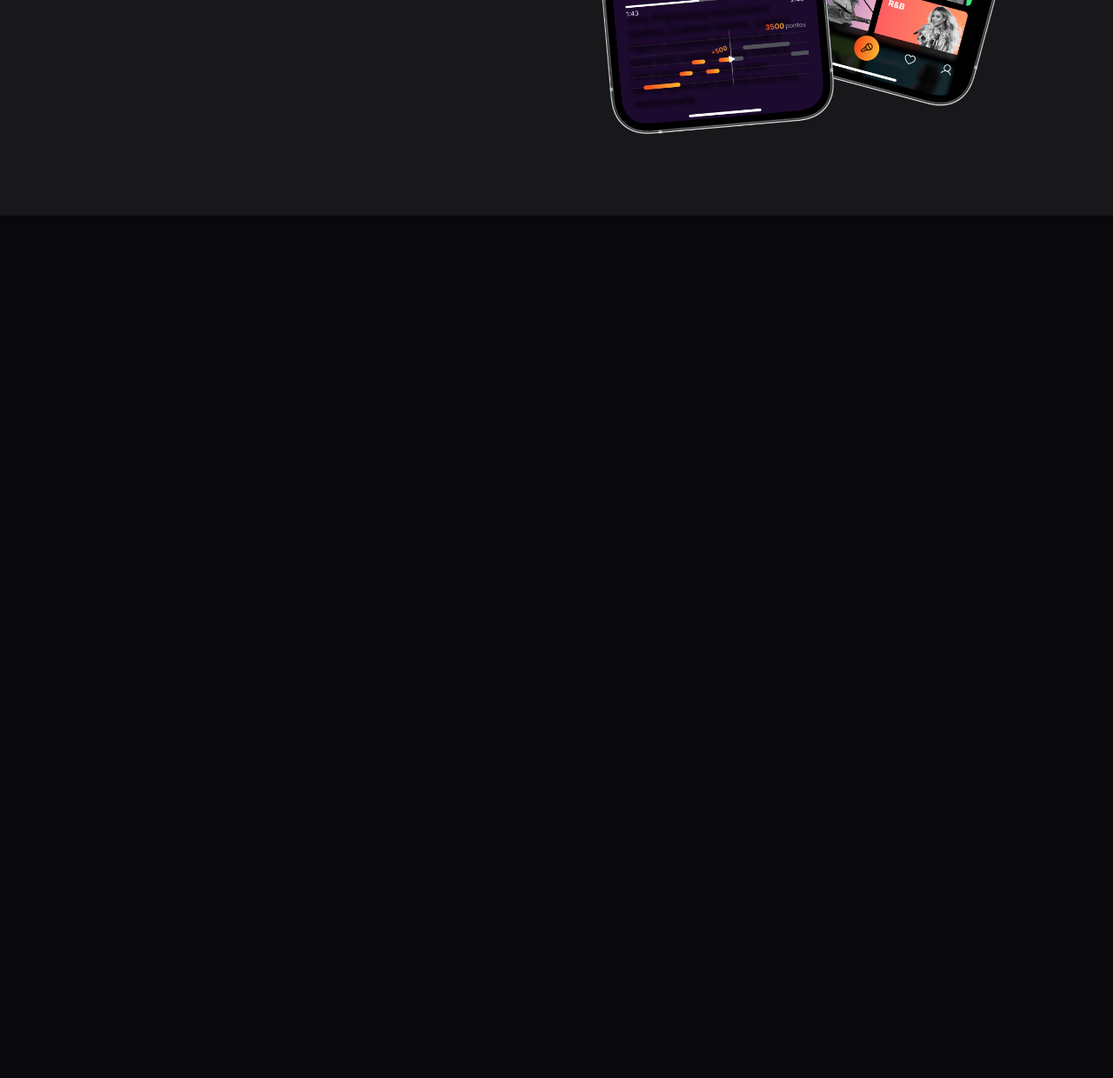
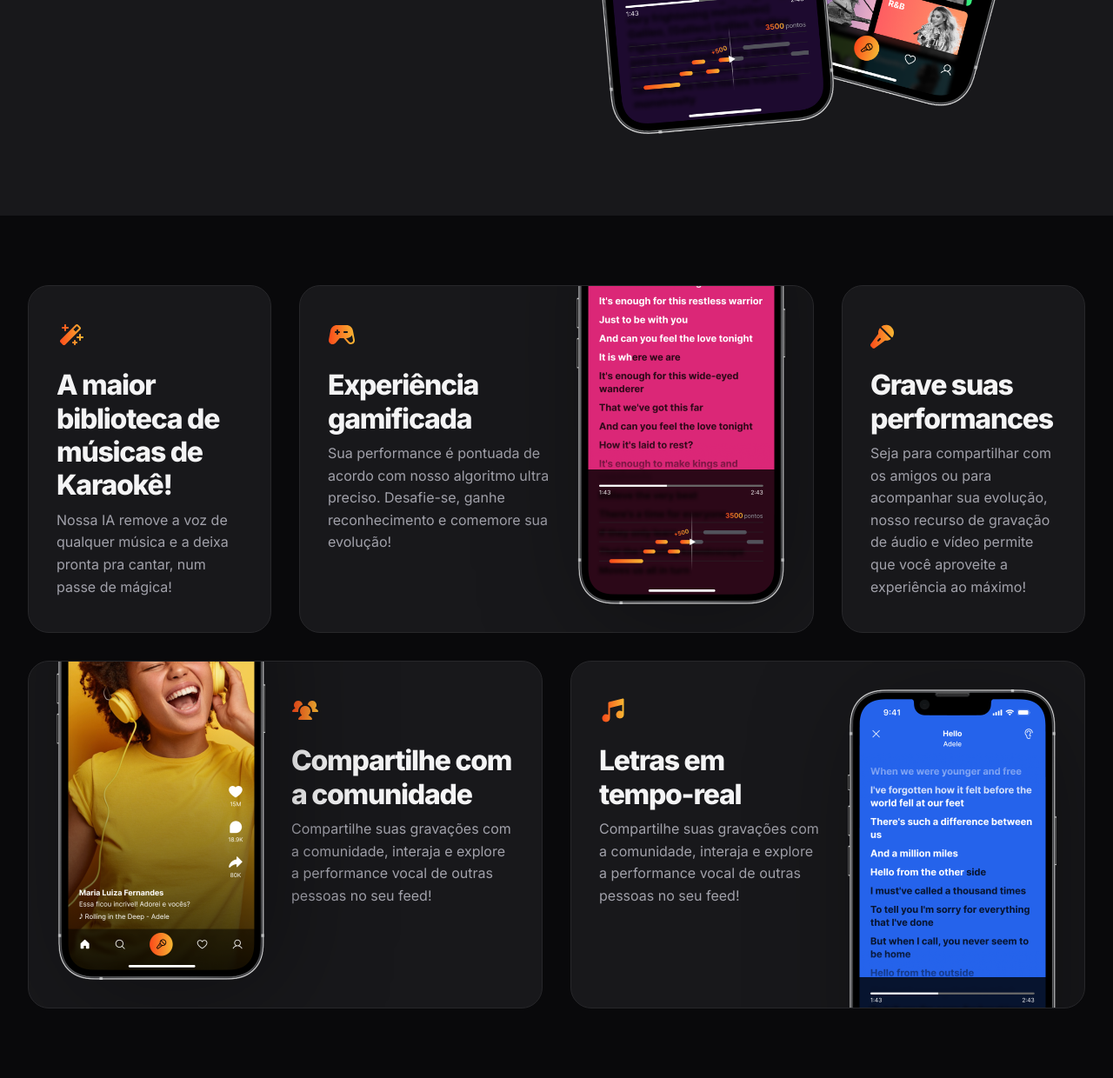
Before and after one commit to GuilhermeGeisler/zingen, a plain HTML site: page index.html in a window 1280 px wide. Shown: the part 1418-2658 px from the top of the page at 87% size. Before the commit the page ends 1666 px from the top, so only its background shows below. Drawn offline with Linux system fonts and the light colour scheme.

Commit message:
Seção Features

```diff
--- a/index.html
+++ b/index.html
@@ -67,9 +67,54 @@
         </p>
       </div>
       <div>
-        <img
-        class="desktop-only"
-        src="assets/smartphones.png" alt="">
+        <img class="desktop-only" src="assets/smartphones.png" alt="">
+      </div>
+    </div>
+  </section>
+
+  <section id="features">
+    <div class="cards container py-xl grid gap-1.5">
+      <div class="card py-lg px-lg">
+        <img src="assets/icons/MagicWand.svg" alt="">
+        <h3>A maior biblioteca de músicas de Karaokê!</h3>
+        <p>Nossa IA remove a voz de qualquer música e a deixa pronta pra cantar, num passe de mágica!</p>
+      </div>
+
+      <div class="card py-lg px-lg">
+        <div>
+          <img src="assets/icons/GameController.svg" alt="">
+          <h3>Experiência gamificada</h3>
+          <p>Sua performance é pontuada de acordo com nosso algoritmo ultra preciso. Desafie-se, ganhe reconhecimento e
+            comemore sua evolução!</p>
+        </div>
+        <img class="desktop-only" src="assets/Tela 2.png" alt="">
+      </div>
+
+      <div class="card py-lg px-lg">
+        <img src="assets/icons/MicrophoneStage.svg" alt="">
+        <h3>Grave suas performances</h3>
+        <p>Seja para compartilhar com os amigos ou para acompanhar sua evolução, nosso recurso de gravação de áudio e
+          vídeo permite que você aproveite a experiência ao máximo!</p>
+      </div>
+
+      <div class="card py-lg px-lg">
+        <div>
+          <img src="assets/icons/UsersThree.svg" alt="">
+          <h3>Compartilhe com a comunidade</h3>
+          <p>Compartilhe suas gravações com a comunidade, interaja e explore a performance vocal de outras pessoas no
+            seu feed!</p>
+        </div>
+        <img class="desktop-only" src="assets/Tela 1.png" alt="">
+      </div>
+
+      <div class="card py-lg px-lg">
+        <div>
+          <img src="assets/icons/MusicNotes.svg" alt="">
+          <h3>Letras em tempo-real</h3>
+          <p>Compartilhe suas gravações com a comunidade, interaja e explore a performance vocal de outras pessoas no
+            seu feed!</p>
+        </div>
+        <img class="desktop-only" src="assets/Tela 3.png" alt="">
       </div>
     </div>
   </section>
--- /dev/null
+++ b/styles/cards.css
@@ -0,0 +1,9 @@
+.card {
+  background: var(--surface-color);
+  border: 1px solid var(--stroke-color);
+  border-radius: 1.5rem;
+
+  & h3 {
+    margin-top: 1rem;
+  }
+}
--- /dev/null
+++ b/styles/features.css
@@ -0,0 +1,70 @@
+#features {
+  & .cards {
+    grid-template-columns: 17.5rem 1fr 1fr 17.5rem;
+    grid-template-rows: 25rem 25rem;
+    gap: 2rem;
+  }
+
+  & .card {
+    position: relative;
+    overflow: hidden;
+
+    & img.desktop-only {
+      position: absolute;
+      max-width: 15rem;
+      filter: drop-shadow(1rem 1rem 4rem rgb(0 0 0 / 0.34));
+    }
+  }
+
+  & .card:nth-child(1) {
+    grid-collumn {
+      grid-column: 1/2;
+    }
+  }
+
+.card:nth-child(2) {
+    grid-column: 2/4;
+
+    & > div {
+      max-width: 16rem;
+    }
+
+    & .desktop-only {
+      bottom: 2rem;
+      right: 2rem;
+    }
+  }  &
+
+  & .card:nth-child(3) {
+    grid-column: 4/5;
+  }
+
+  .card:nth-child(4) {
+    grid-column: 1/3;
+    grid-row: 2/3;
+
+    & > div {
+      max-width: 16rem;
+      margin-left: auto;
+    }
+
+    & .desktop-only {
+      bottom: 2rem;
+      left: 2rem;
+    }
+  }
+
+    .card:nth-child(5) {
+    grid-column: 3/5;
+    grid-row: 2/3;
+
+    & > div {
+      max-width: 16rem;
+    }
+
+    & .desktop-only {
+      top: 2rem;
+      right: 2rem;
+    }
+  }
+}
--- a/styles/index.css
+++ b/styles/index.css
@@ -6,3 +6,5 @@
 @import url(hero.css);
 @import url(sections.css);
 @import url(about.css);
+@import url(cards.css);
+@import url(features.css) (width >= 80rem);
```
